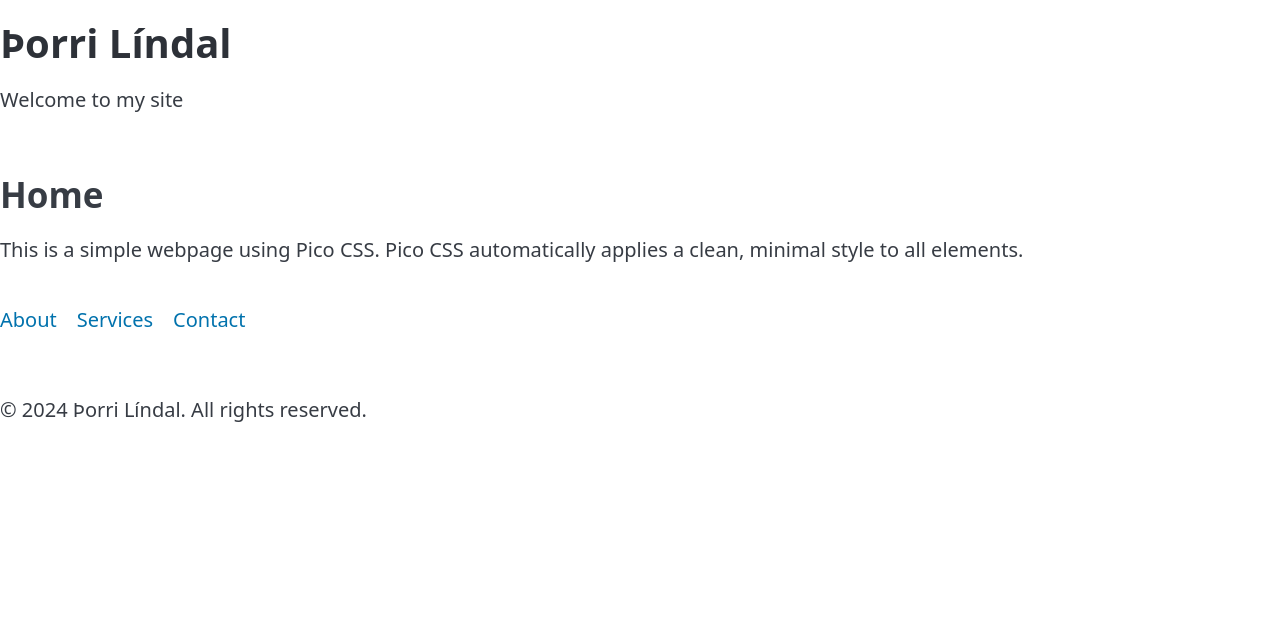
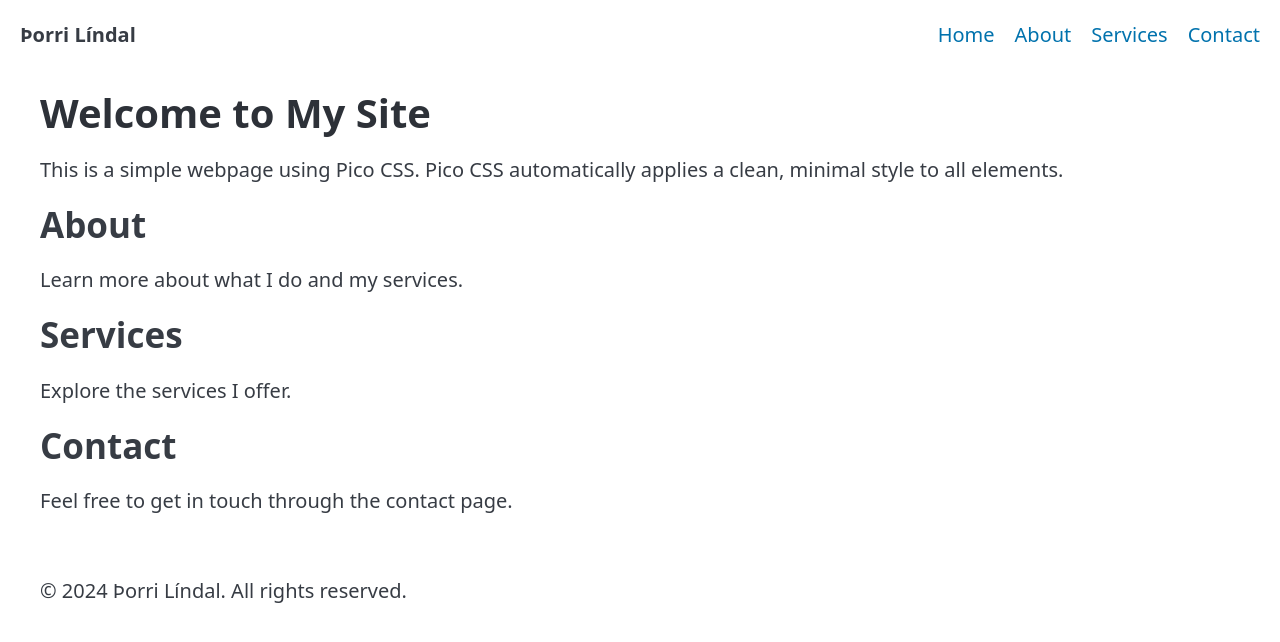
Before and after one commit to thorri-lindal/thorri-lindal, a plain HTML site: page index.html in a window 1280 px wide. Drawn offline with nearby package versions, Linux system fonts and the light colour scheme.

Commit message:
Update index.html

```diff
--- a/index.html
+++ b/index.html
@@ -4,35 +4,53 @@
     <meta charset="UTF-8">
     <meta http-equiv="X-UA-Compatible" content="IE=edge">
     <meta name="viewport" content="width=device-width, initial-scale=1.0">
-    <title>Simple Pico CSS Site</title>
-    <!-- Link Pico CSS for basic styling -->
+    <title>Þorri Líndal's Site</title>
+    <!-- Link Pico CSS for styling -->
     <link rel="stylesheet" href="https://cdn.jsdelivr.net/npm/@picocss/pico@2.0.6/css/pico.min.css">
 </head>
 <body>
-    <!-- Header with site title -->
-    <header>
-        <h1>Þorri Líndal</h1>
-        <p>Welcome to my site</p>
-    </header>
+
+    <!-- Navigation Bar -->
+    <nav class="container-fluid">
+        <ul>
+            <li><strong>Þorri Líndal</strong></li> <!-- Site title -->
+        </ul>
+        <ul>
+            <li><a href="#">Home</a></li>
+            <li><a href="#">About</a></li>
+            <li><a href="#">Services</a></li>
+            <li><a href="#">Contact</a></li>
+        </ul>
+    </nav>
 
     <!-- Main content area -->
-    <main>
-        <h2>Home</h2>
-        <p>This is a simple webpage using Pico CSS. Pico CSS automatically applies a clean, minimal style to all elements.</p>
+    <main class="container">
+        <header>
+            <h1>Welcome to My Site</h1>
+            <p>This is a simple webpage using Pico CSS. Pico CSS automatically applies a clean, minimal style to all elements.</p>
+        </header>
 
-        <!-- Example sub-pages list -->
-        <nav>
-            <ul>
-                <li><a href="#">About</a></li>
-                <li><a href="#">Services</a></li>
-                <li><a href="#">Contact</a></li>
-            </ul>
-        </nav>
+        <!-- Example content -->
+        <section>
+            <h2>About</h2>
+            <p>Learn more about what I do and my services.</p>
+        </section>
+
+        <section>
+            <h2>Services</h2>
+            <p>Explore the services I offer.</p>
+        </section>
+
+        <section>
+            <h2>Contact</h2>
+            <p>Feel free to get in touch through the contact page.</p>
+        </section>
     </main>
 
     <!-- Footer -->
-    <footer>
+    <footer class="container">
         <p>&copy; 2024 Þorri Líndal. All rights reserved.</p>
     </footer>
+
 </body>
 </html>
```
